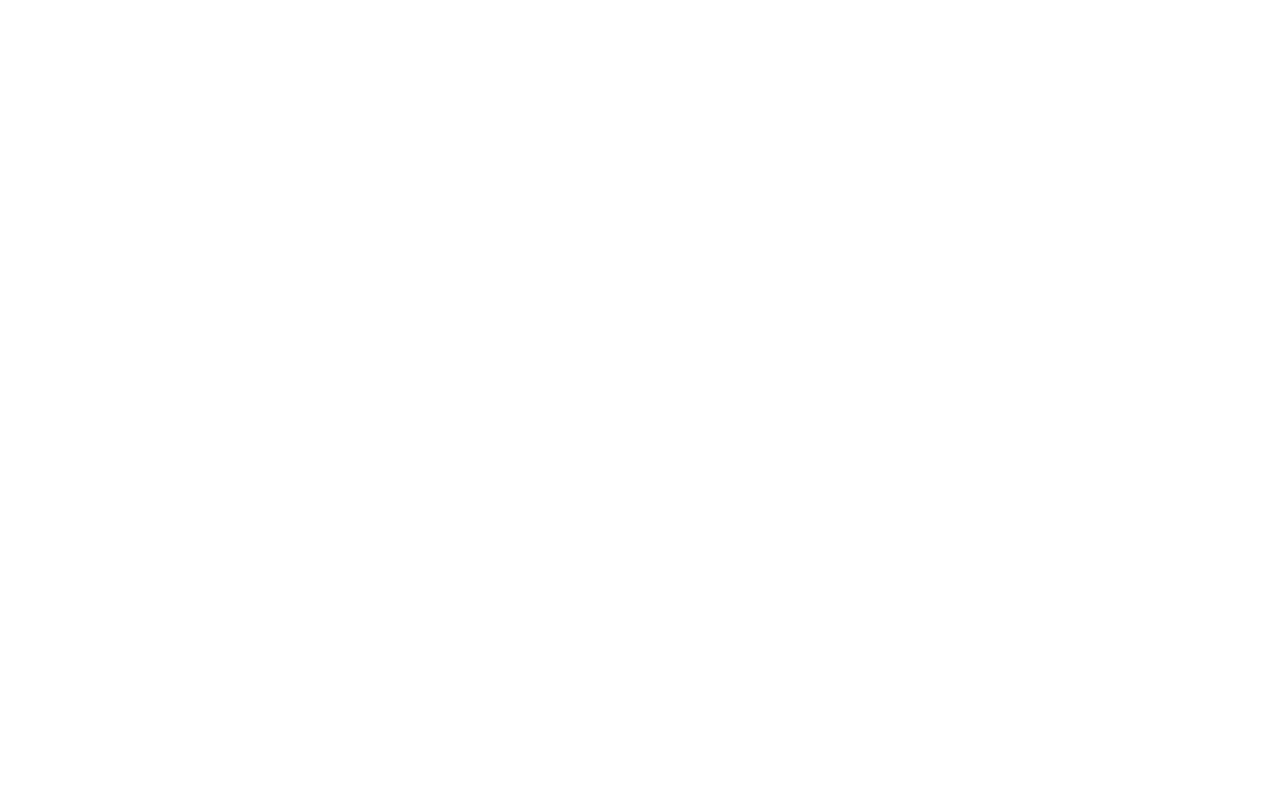
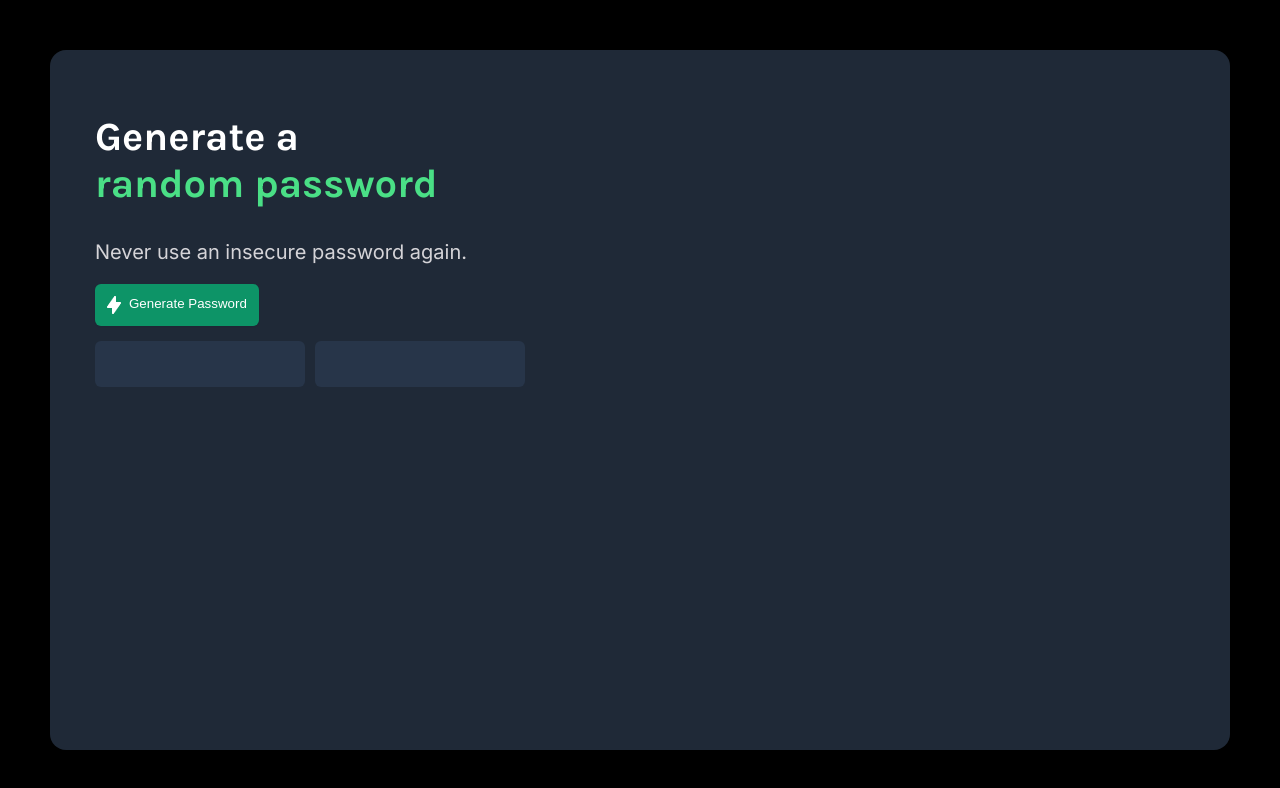
Before and after one commit to ImLJS/100DaysOfCode, a plain HTML site: page Day 10 - Password Generator/index.html in a window 1280 px wide. Drawn offline with Linux system fonts and the light colour scheme.

Commit message:
Day 10 - Password Generator

```diff
--- a/Day 10 - Password Generator/index.html
+++ b/Day 10 - Password Generator/index.html
@@ -7,10 +7,27 @@
     <meta name="viewport" content="width=device-width, initial-scale=1.0">
     <title>Password Generator</title>
     <link rel="stylesheet" href="style.css">
+    <link rel="preconnect" href="https://fonts.googleapis.com">
+    <link rel="preconnect" href="https://fonts.gstatic.com" crossorigin>
+    <link href="https://fonts.googleapis.com/css2?family=Inter:wght@400;700&family=Karla:wght@400;700&display=swap" rel="stylesheet">
 </head>
 <body>
 
+    <section class="container">
+        <div  class="spacing">
+            <h1>Generate a <span class="text-green"> <br>random password</span></h1>
+            <p class="tagline">Never use an insecure password again.</p>
+            <div class="row">
+                <button id="generate"><img src="img/Icon.png">Generate Password</button>
+            </div>
 
+            <div class="pass-row">
+                <div id="password-row-1"></div>
+                <div id="password-row-2"></div>
+            </div>
+
+        </div>
+    </section>
 
     <script src="script.js"></script>
 </body>
--- a/Day 10 - Password Generator/script.js
+++ b/Day 10 - Password Generator/script.js
@@ -0,0 +1,22 @@
+const characters = ["A","B","C","D","E","F","G","H","I","J","K","L","M","N","O","P","Q","R","S","T","U",
+                   "V","W","X","Y","Z","a","b","c","d","e","f","g","h","i","j","k","l","m","n","o","p",
+                   "q","r","s","t","u","v","w","x","y","z", "0", "1", "2", "3", "4", "5", "6", "7", "8",
+                   "9","~","`","!","@","#","$","%","^","&","*","(",")","_","-","+","=","{","[","}","]",
+                   ",","|",":",";","<",">",".","?","/"];
+
+let generateButton = document.getElementById("generate");
+let passwordEl1 = document.getElementById("password-row-1");
+let passwordEl2 = document.getElementById("password-row-2");
+
+generateButton.addEventListener("click", function(){
+    passwordEl1.textContent = generatePassword();
+    passwordEl2.textContent = generatePassword();
+})
+
+function generatePassword(){
+    let password = "";
+    for(let i = 0; i < 10; i++){
+        password += characters[Math.floor(Math.random() * characters.length)];
+    }
+    return password;
+}
--- a/Day 10 - Password Generator/style.css
+++ b/Day 10 - Password Generator/style.css
@@ -0,0 +1,68 @@
+body{
+    margin: 0;
+    padding: 0;
+    background: black;
+    font-family: 'Inter', sans-serif;
+}
+
+.container{
+    width: 100%;
+    height: 100vh;
+    display: flex;
+
+    /* justify-content: start; */
+}
+
+.spacing{
+    border-radius: 16px;
+    background: #1F2937;
+    width: 100%;
+    margin: 50px 50px;
+    padding: 30px 0 0 45px ;
+}
+
+h1{
+    color: white;
+    font-family: 'Karla', sans-serif;
+    font-size: 40px;
+}
+
+.text-green{
+    color: #4ADF86;
+}
+
+.tagline{
+    color: #D5D4D8;
+    font-size: 20px;
+}
+
+#generate{
+    padding: 12px;
+    color: white;
+    background: #0d9467;
+    border: none;
+    border-radius: 6px;
+    box-shadow: 0px 1px 2px rgba(0, 0, 0, 0.05);
+    display:inline-flex;
+    height: 100%;
+}
+
+#generate > img{
+    margin-right: 8px;
+}
+
+.pass-row{
+    display: inline-flex;
+}
+
+#password-row-1, #password-row-2{
+    background: #273549;
+    width: 200px;
+    height: 35px;
+    margin-top: 15px;
+    margin-right: 10px;
+    padding: 10px 0 0.5px 10px;
+    border-radius: 6px;
+    color: white;
+    text-align: center;
+}
```
Also changed, not shown: Day 10 - Password Generator/img/Icon.png (added).
